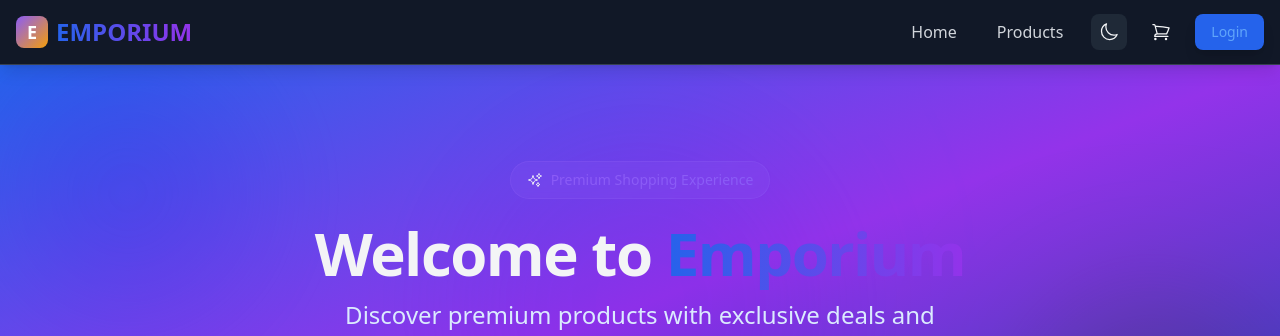
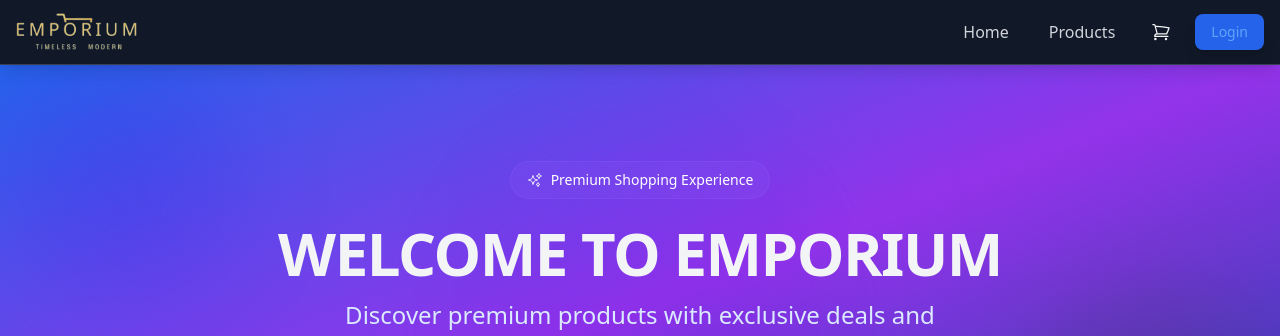
Before and after one commit to taniish25/Emporium-ecommerce, a React (Create React App) app in the folder frontend/: page / in a window 1280 px wide. Shown: the top 336 px of the page. Built offline with nearby package versions, Linux system fonts and the light colour scheme; no server answers.

Commit message:
Update navbar styling - black background, white text, and logo3.png

```diff
--- a/frontend/src/components/Navbar.js
+++ b/frontend/src/components/Navbar.js
@@ -49,12 +49,7 @@ const Navbar = () => {
         <div className="flex justify-between items-center h-16">
           {/* Logo */}
           <Link to="/" className="flex items-center space-x-2 group">
-            <div className="w-8 h-8 bg-gradient-to-br from-primary to-secondary rounded-lg flex items-center justify-center group-hover:scale-110 transition-transform duration-300">
-              <span className="text-white font-bold text-lg">E</span>
-            </div>
-            <span className="text-xl md:text-2xl font-bold bg-gradient-to-r from-blue-600 to-purple-600 bg-clip-text text-transparent">
-              EMPORIUM
-            </span>
+            <img src="/logo3.png" alt="Emporium Logo" className="h-10 w-auto" />
           </Link>
 
           {/* Desktop Navigation */}
@@ -71,18 +66,6 @@ const Navbar = () => {
                 Admin Panel
               </Link>
             )}
-
-            <button
-              onClick={toggleDarkMode}
-              className="p-2 rounded-lg bg-gray-100 dark:bg-gray-800 hover:bg-gray-200 dark:hover:bg-gray-700 transition-colors"
-              title={darkMode ? "Switch to light mode" : "Switch to dark mode"}
-            >
-              {darkMode ? (
-                <SunIcon className="h-5 w-5 text-yellow-500" />
-              ) : (
-                <MoonIcon className="h-5 w-5 text-gray-600 dark:text-gray-400" />
-              )}
-            </button>
 
             {user && (
               <>
--- a/frontend/src/pages/Home.js
+++ b/frontend/src/pages/Home.js
@@ -48,10 +48,10 @@ const Home = () => {
             <div className="container mx-auto px-4 text-center">
               <div className="inline-flex items-center justify-center mb-6 px-4 py-2 bg-primary/20 backdrop-blur-sm rounded-full border border-primary/30">
                 <SparklesIcon className="h-4 w-4 text-primary mr-2" />
-                <span className="text-sm text-primary font-medium">Premium Shopping Experience</span>
+                <span className="text-sm text-white font-medium">Premium Shopping Experience</span>
               </div>
               <h1 className="hero-title">
-                Welcome to <span className="text-gradient">Emporium</span>
+                WELCOME TO EMPORIUM
               </h1>
               <p className="hero-subtitle">
                 Discover premium products with exclusive deals and unparalleled shopping experience
```
Also changed, not shown: frontend/src/App.js (+0 -51 lines), frontend/public/logo3.png (added).
